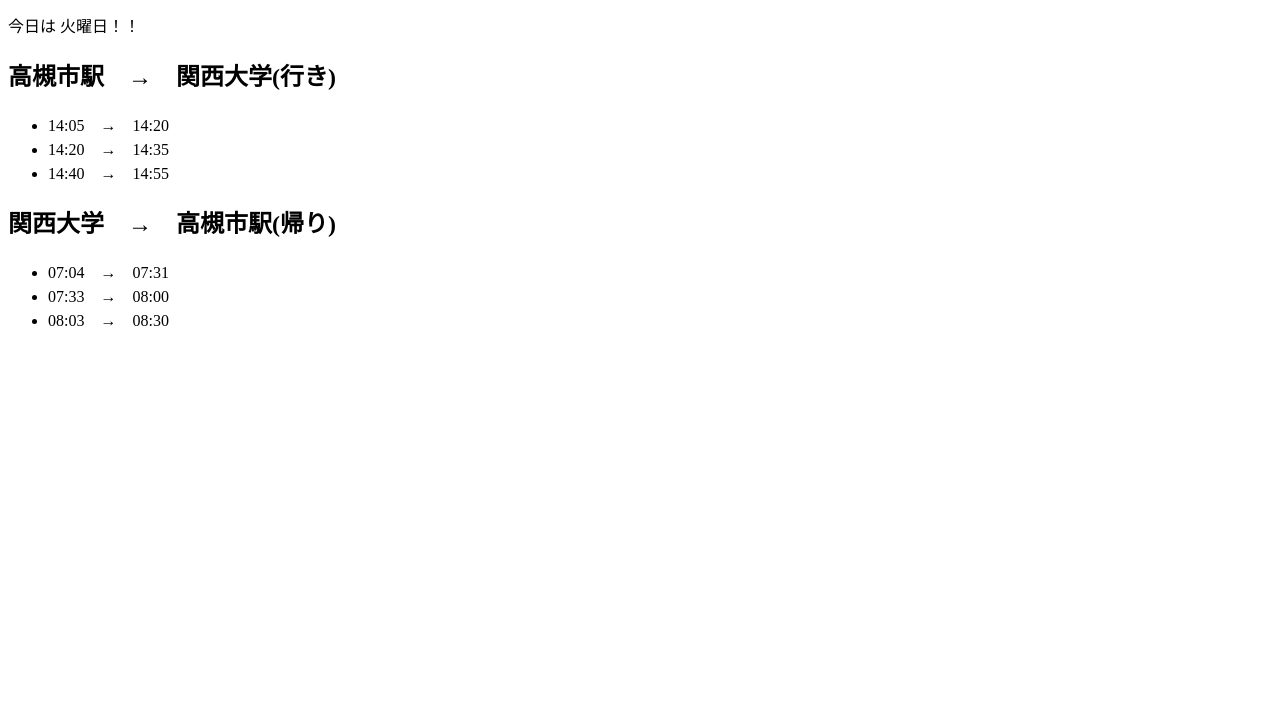
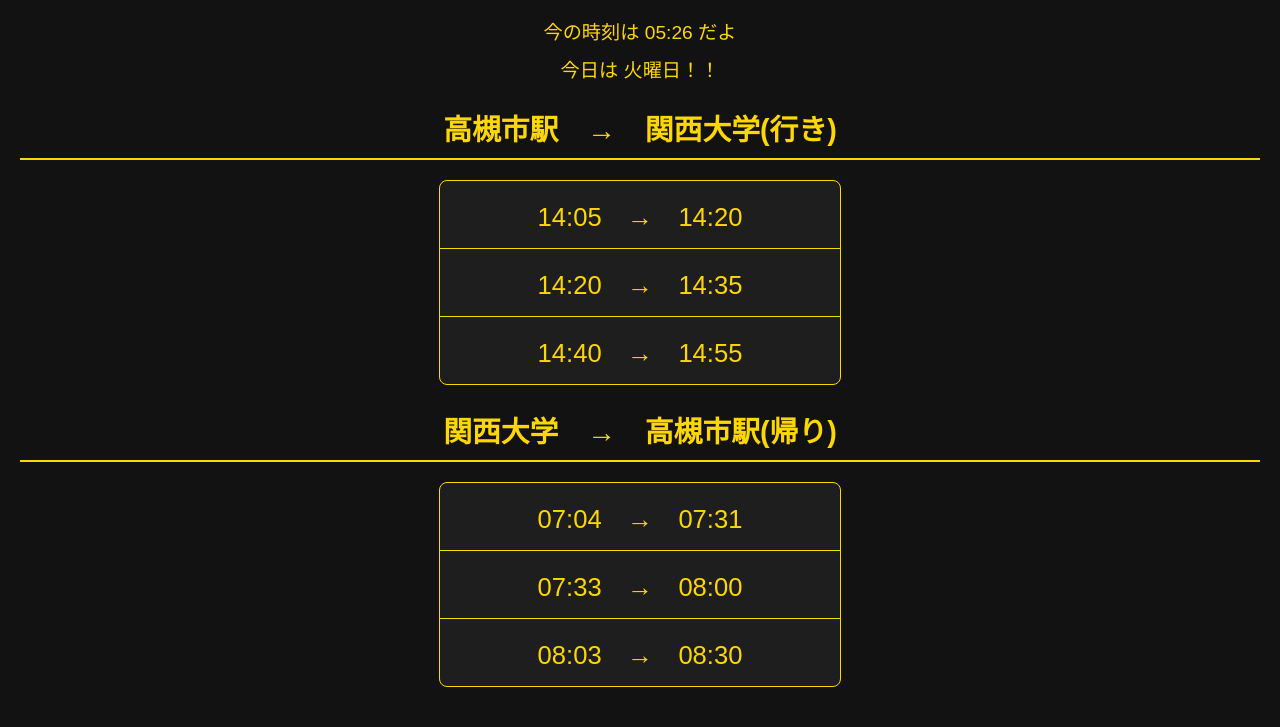
Before and after one commit to Chihaya100/bus-schedule, a plain HTML site: page index.html in a window 1280 px wide. Shown: the part 107-834 px from the top of the page. Before the commit the page ends 800 px from the top, so only its background shows below. Drawn offline with Linux system fonts and the light colour scheme.

Commit message:
Update index.html

```diff
--- a/index.html
+++ b/index.html
@@ -4,7 +4,7 @@
     <meta charset="UTF-8">
     <meta name="viewport" content="width=device-width, initial-scale=1.0">
     <title>Bus Schedule</title>
-    <link rel="stylesheet" href="style.css"> <!-- CSSファイルをリンク -->
+    <link rel="stylesheet" href="styles.css"> <!-- CSSファイルをリンク -->
 </head>
 <body>
     <h1>Bus Schedule</h1>
```
